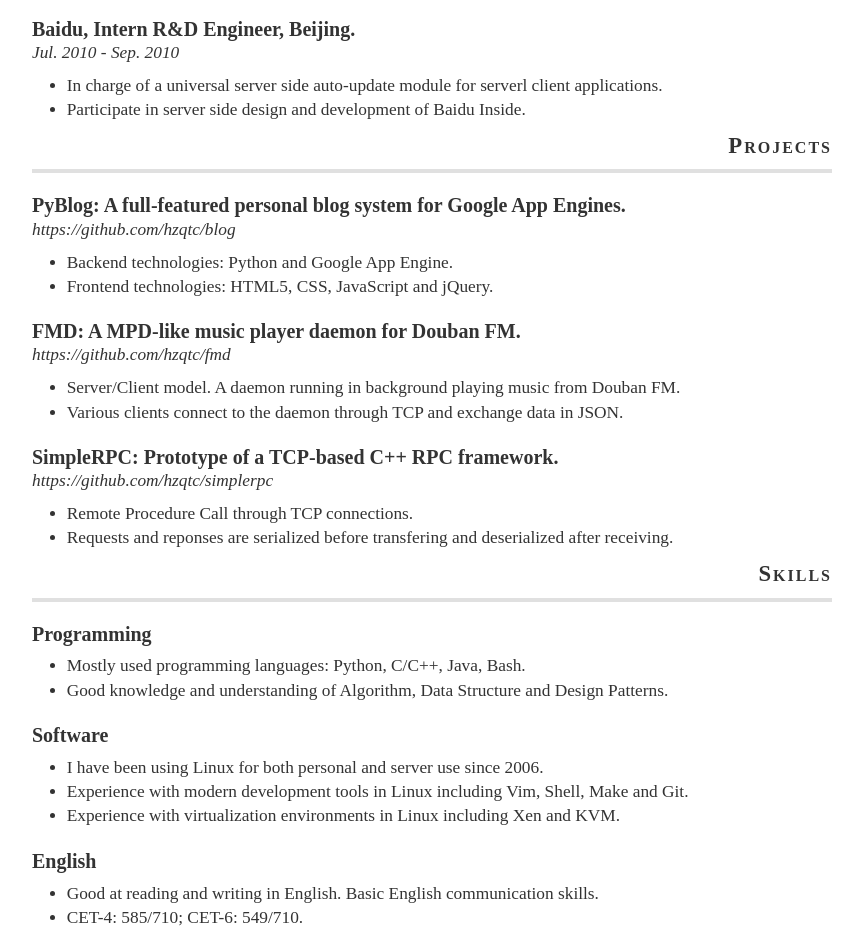
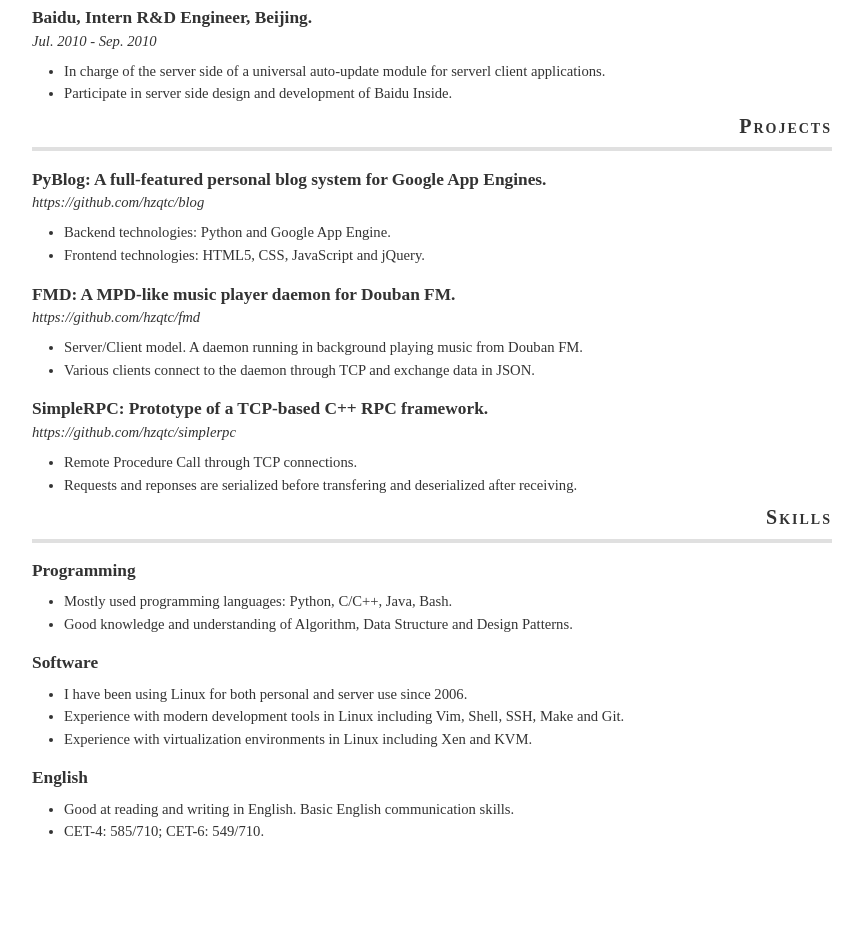
Before and after one commit to hzqtc/resume, a plain HTML site: page index.html in a window 1280 px wide. Shown: the part 565-1505 px from the top of the page, without its empty margins (208-1071 px from the left). After the commit the page ends 1458 px from the top, so only its background shows below. Drawn offline with Linux system fonts and the light colour scheme; a web font is replaced by a local one.

Commit message:
remove empty line between list items

```diff
--- a/index.html
+++ b/index.html
@@ -36,70 +36,44 @@
 <h3>Baidu, Intern R&amp;D Engineer, Beijing.</h3>
 <h4>Jul. 2010 - Sep. 2010</h4>
 <ul>
-<li>In charge of a universal server side auto-update module for serverl client applications.</li>
+<li>In charge of the server side of a universal auto-update module for serverl client applications.</li>
 <li>Participate in server side design and development of Baidu Inside.</li>
 </ul>
 <h2>Projects</h2>
 <h3>PyBlog: A full-featured personal blog system for Google App Engines.</h3>
 <h4><a href="https://github.com/hzqtc/blog">https://github.com/hzqtc/blog</a></h4>
 <ul>
-<li>
-<p>Backend technologies: Python and Google App Engine.</p>
-</li>
-<li>
-<p>Frontend technologies: HTML5, CSS, JavaScript and jQuery.</p>
-</li>
+<li>Backend technologies: Python and Google App Engine.</li>
+<li>Frontend technologies: HTML5, CSS, JavaScript and jQuery.</li>
 </ul>
 <h3>FMD: A MPD-like music player daemon for Douban FM.</h3>
 <h4><a href="https://github.com/hzqtc/fmd">https://github.com/hzqtc/fmd</a></h4>
 <ul>
-<li>
-<p>Server/Client model. A daemon running in background playing music from Douban FM.</p>
-</li>
-<li>
-<p>Various clients connect to the daemon through TCP and exchange data in JSON.</p>
-</li>
+<li>Server/Client model. A daemon running in background playing music from Douban FM.</li>
+<li>Various clients connect to the daemon through TCP and exchange data in JSON.</li>
 </ul>
 <h3>SimpleRPC: Prototype of a TCP-based C++ RPC framework.</h3>
 <h4><a href="https://github.com/hzqtc/simplerpc">https://github.com/hzqtc/simplerpc</a></h4>
 <ul>
-<li>
-<p>Remote Procedure Call through TCP connections.</p>
-</li>
-<li>
-<p>Requests and reponses are serialized before transfering and deserialized after receiving.</p>
-</li>
+<li>Remote Procedure Call through TCP connections.</li>
+<li>Requests and reponses are serialized before transfering and deserialized after receiving.</li>
 </ul>
 <h2>Skills</h2>
 <h3>Programming</h3>
 <ul>
-<li>
-<p>Mostly used programming languages: Python, C/C++, Java, Bash.</p>
-</li>
-<li>
-<p>Good knowledge and understanding of Algorithm, Data Structure and Design Patterns.</p>
-</li>
+<li>Mostly used programming languages: Python, C/C++, Java, Bash.</li>
+<li>Good knowledge and understanding of Algorithm, Data Structure and Design Patterns.</li>
 </ul>
 <h3>Software</h3>
 <ul>
-<li>
-<p>I have been using Linux for both personal and server use since 2006.</p>
-</li>
-<li>
-<p>Experience with modern development tools in Linux including Vim, Shell, Make and Git.</p>
-</li>
-<li>
-<p>Experience with virtualization environments in Linux including Xen and KVM.</p>
-</li>
+<li>I have been using Linux for both personal and server use since 2006.</li>
+<li>Experience with modern development tools in Linux including Vim, Shell, SSH, Make and Git.</li>
+<li>Experience with virtualization environments in Linux including Xen and KVM.</li>
 </ul>
 <h3>English</h3>
 <ul>
-<li>
-<p>Good at reading and writing in English. Basic English communication skills.</p>
-</li>
-<li>
-<p>CET-4: 585/710; CET-6: 549/710.</p>
-</li>
+<li>Good at reading and writing in English. Basic English communication skills.</li>
+<li>CET-4: 585/710; CET-6: 549/710.</li>
 </ul>
 <!-- vim: set filetype=markdown : -->
 		</div>
--- a/static/resume.css
+++ b/static/resume.css
@@ -8,10 +8,8 @@
 #resume {
 	color: #333333;
 	width: 800px;
-	margin: 0 auto;
-	padding: 10px;
+	margin: 50px auto;
 	font-family: "Droid Serif", serif;
-	font-size: 13pt;
 	line-height: 1.4em;
 }
 
@@ -29,7 +27,7 @@ ol {
 
 h2 {
 	clear: both;
-	font-size: 17pt;
+	font-size: 15pt;
 	margin-top: 0.5em;
 	border-bottom: 4px solid #e0e0e0;
 	padding-bottom: 0.5em;
@@ -39,12 +37,12 @@ h2 {
 }
 
 h3 {
-	font-size: 15pt;
+	font-size: 13pt;
 	margin-top: 1em;
 }
 
 h4 {
-	font-size: 13pt;
+	font-size: 11pt;
 	font-weight: normal;
 	font-style: italic;
 }
@@ -52,6 +50,10 @@ h4 {
 ul {
 	margin-left: 2em;
 	margin-top: 0.5em;
+}
+
+li {
+	font-size: 11pt;
 }
 
 a, a:visited {
```
Also changed, not shown: 1 other file.
